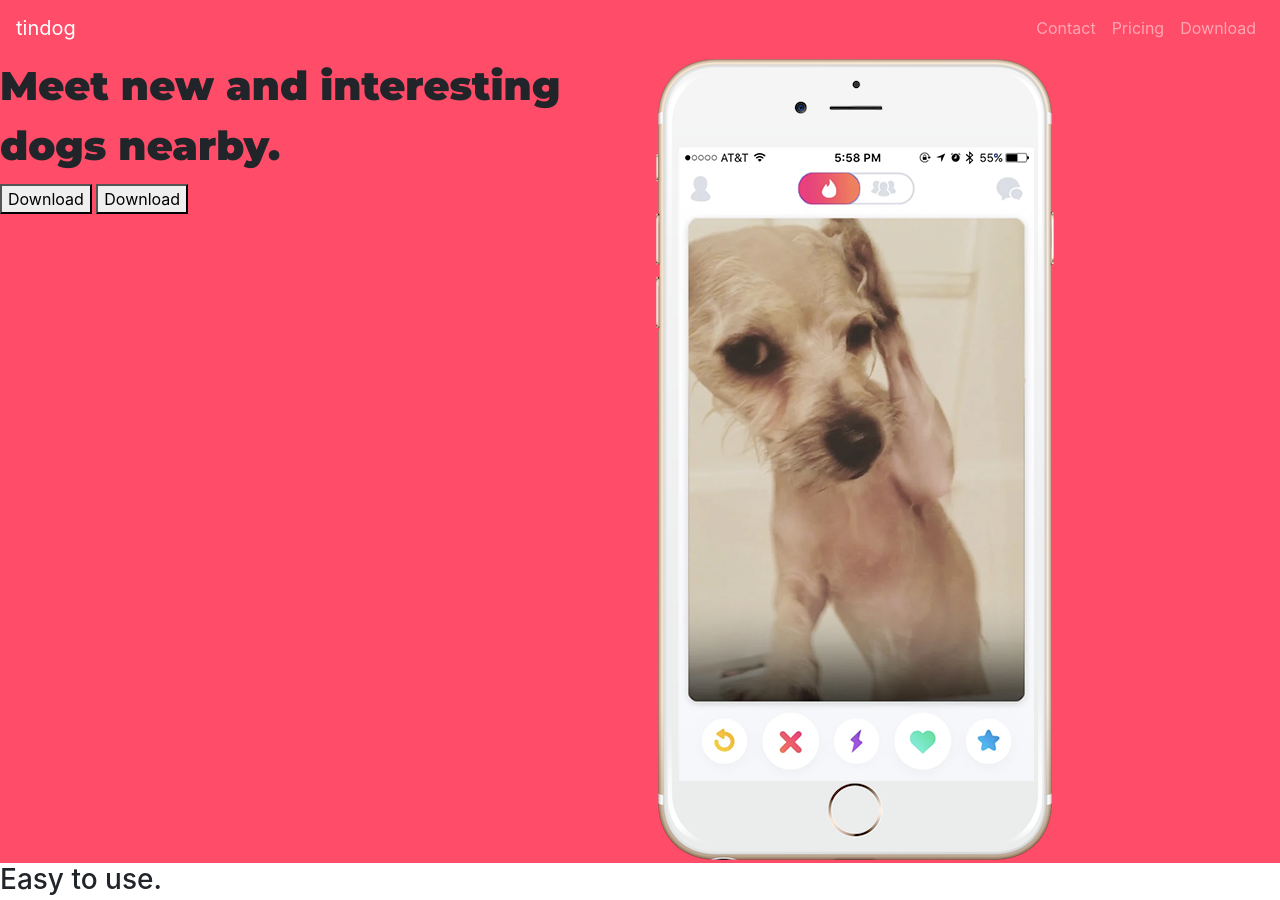
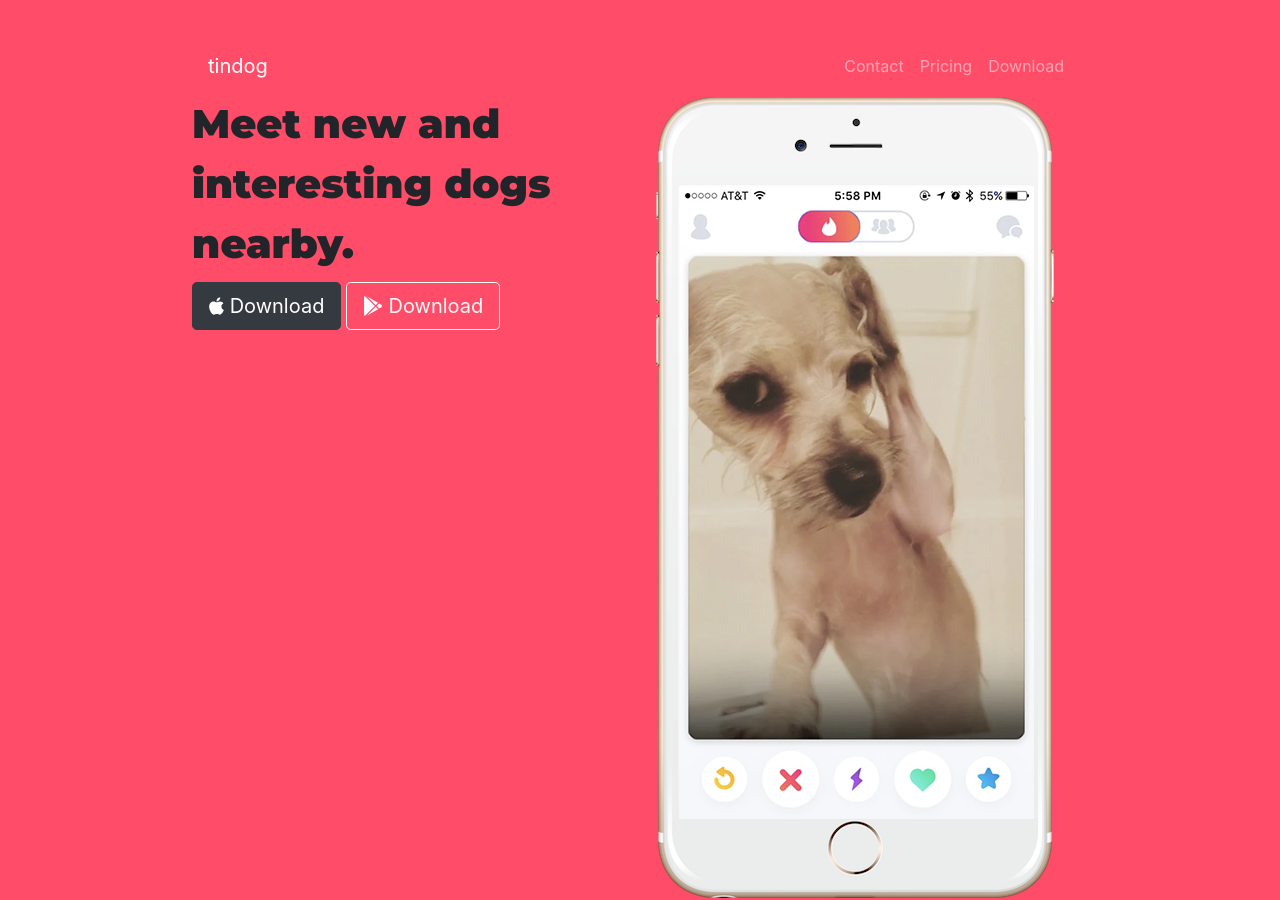
Before and after one commit to Adam-Fuentes/TinDog, a plain HTML site: page index.html in a window 1280 px wide. Shown: the top 900 px of the page. Drawn offline with nearby package versions, Linux system fonts and the light colour scheme.

Commit message:
Add files via upload

```diff
--- a/css/styles.css
+++ b/css/styles.css
@@ -1,6 +1,10 @@
 /* title section */
 #title{
     background-color: #ff4c68;
+}
+
+.container-fluid{
+    padding: 3% 15%;
 }
 
 h1{
--- a/index.html
+++ b/index.html
@@ -4,11 +4,20 @@
 <head>
   <meta charset="utf-8">
   <title>TinDog</title>
-  <!-- First link to bootstrap -->
+
+  <!-- Google Fonts -->
+  <link href="https://fonts.googleapis.com/css2?family=Montserrat:wght@400;900&family=Ubuntu&display=swap" rel="stylesheet">
+
+  <!-- Bootstrap CSS -->
   <link rel="stylesheet" href="https://cdn.jsdelivr.net/npm/bootstrap@4.5.3/dist/css/bootstrap.min.css" integrity="sha384-TX8t27EcRE3e/ihU7zmQxVncDAy5uIKz4rEkgIXeMed4M0jlfIDPvg6uqKI2xXr2" crossorigin="anonymous">
-  <link href="https://fonts.googleapis.com/css2?family=Montserrat:wght@400;900&family=Ubuntu&display=swap" rel="stylesheet">
+
+  <!-- My Styles -->
   <link rel="stylesheet" href="css/styles.css">
 
+  <!-- Font Awesome -->
+  <script src="https://use.fontawesome.com/releases/v5.15.1/js/all.js" data-auto-replace-svg="nest"></script>
+
+  <!-- Bootstrap Scripts -->
   <script src="https://code.jquery.com/jquery-3.5.1.slim.min.js" integrity="sha384-DfXdz2htPH0lsSSs5nCTpuj/zy4C+OGpamoFVy38MVBnE+IbbVYUew+OrCXaRkfj" crossorigin="anonymous"></script>
   <script src="https://cdn.jsdelivr.net/npm/popper.js@1.16.1/dist/umd/popper.min.js" integrity="sha384-9/reFTGAW83EW2RDu2S0VKaIzap3H66lZH81PoYlFhbGU+6BZp6G7niu735Sk7lN" crossorigin="anonymous"></script>
   <script src="https://cdn.jsdelivr.net/npm/bootstrap@4.5.3/dist/js/bootstrap.min.js" integrity="sha384-w1Q4orYjBQndcko6MimVbzY0tgp4pWB4lZ7lr30WKz0vr/aWKhXdBNmNb5D92v7s" crossorigin="anonymous"></script>
@@ -17,6 +26,8 @@
 <body>
 
   <section id="title">
+
+    <div class="container-fluid">
 
       <!-- Nav Bar -->
       <nav class="navbar navbar-expand-lg navbar-dark">
@@ -45,13 +56,15 @@
 
         <div class="col-lg-6">
           <h1>Meet new and interesting dogs nearby.</h1>
-        <button type="button">Download</button>
-        <button type="button">Download</button>
+          <button class="btn btn-dark btn-lg" type="button"><i class="fab fa-apple"></i> Download</button>
+          <button class="btn btn-outline-light btn-lg" type="button"><i class="fab fa-google-play"></i> Download</button>
         </div>
 
         <div class="col-lg-6">
           <img src="images/iphone6.png" alt="iphone-mockup">
         </div>
+      </div>
+
     </div>
 
 
```
Lines whose indentation alone changed are shown as unchanged.
